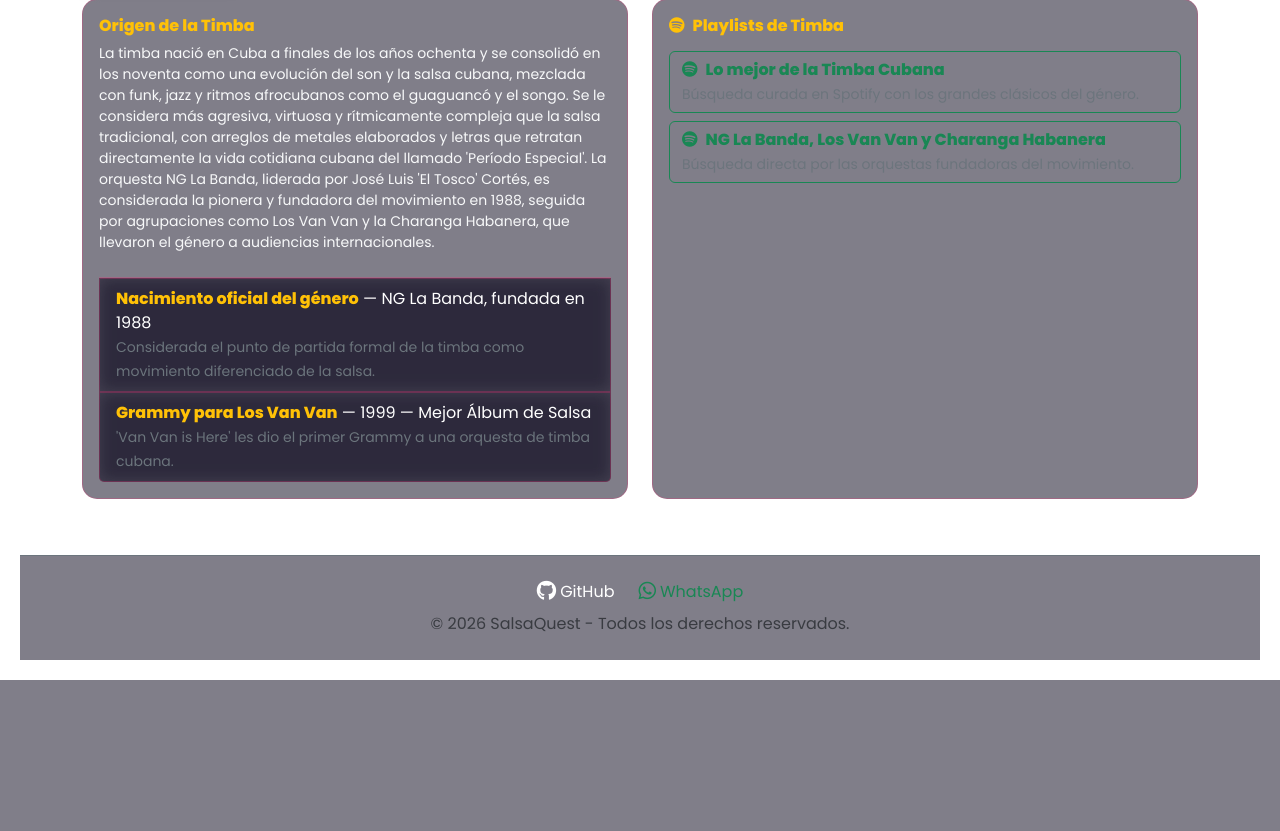
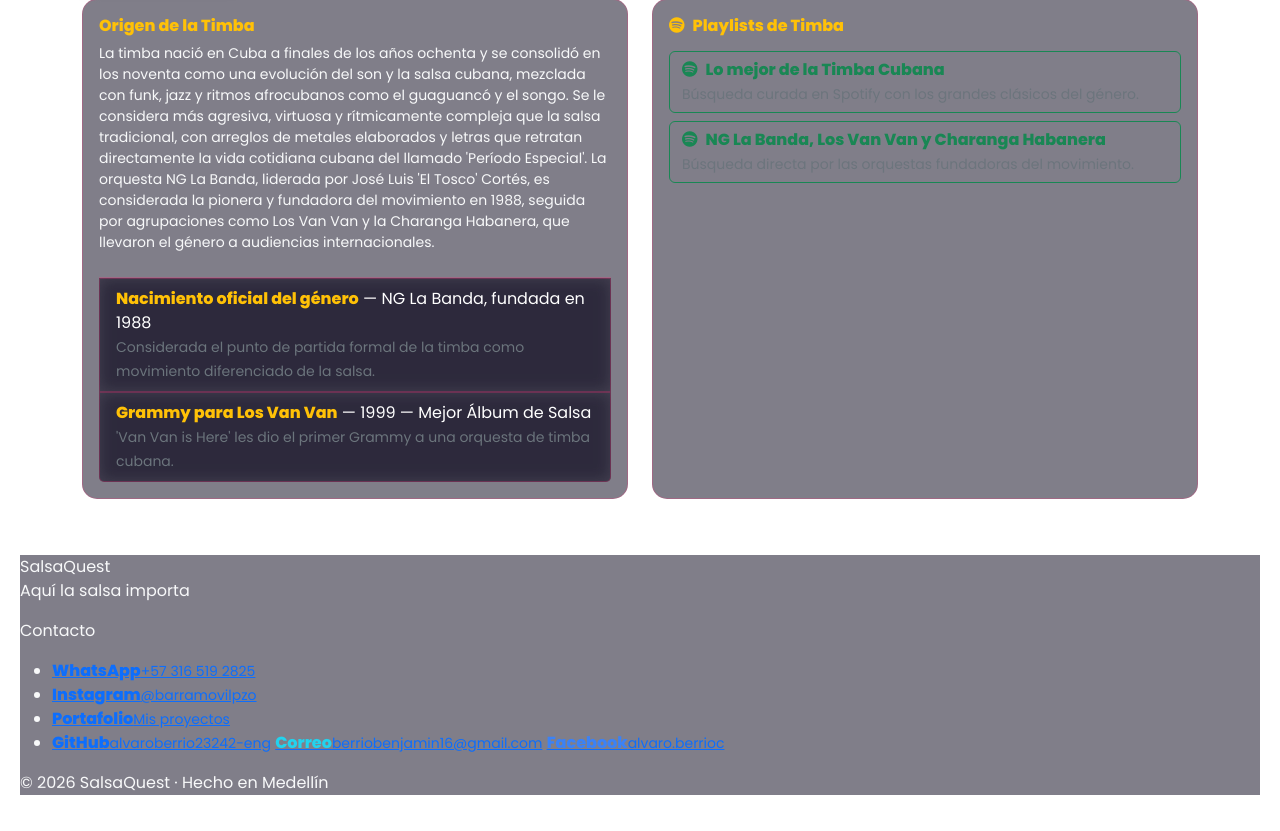
Before and after one commit to alvaroberrio23242-eng/salsaquest, a Flask app: page /artistas in a window 1280 px wide. Shown: the part 1158-1989 px from the top of the page. Before the commit the page ends 1838 px from the top, so only its background shows below. Run offline with Flask 3, Linux system fonts and the light colour scheme; data comes from the database, SQL or seed files in the repository.

Commit message:
feat(footer): agrega contacto por correo y Facebook

```diff
--- a/app/templates/base.html
+++ b/app/templates/base.html
@@ -9,13 +9,13 @@
     <!-- Open Graph -->
     <meta property="og:type" content="website">
     <meta property="og:site_name" content="SalsaQuest">
-    <meta property="og:title" content="{% block og_title %}SalsaQuest — Donde la salsa importa{% endblock %}">
+    <meta property="og:title" content="{% block og_title %}SalsaQuest — Aqu&iacute; la salsa importa{% endblock %}">
     <meta property="og:description" content="{% block og_description %}El museo interactivo de la cultura salsera. Historia, artistas, música y trivia.{% endblock %}">
     <meta property="og:image" content="{% block og_image %}{{ url_for('static', filename='img/cuba-flag.jpg', _external=True) }}{% endblock %}">
 
     <!-- Twitter Cards -->
     <meta name="twitter:card" content="summary_large_image">
-    <meta name="twitter:title" content="{% block twitter_title %}SalsaQuest — Donde la salsa importa{% endblock %}">
+    <meta name="twitter:title" content="{% block twitter_title %}SalsaQuest — Aqu&iacute; la salsa importa{% endblock %}">
     <meta name="twitter:description" content="{% block twitter_description %}El museo interactivo de la cultura salsera. Historia, artistas, música y trivia.{% endblock %}">
 
     <!-- Bootstrap 5 CSS -->
@@ -24,7 +24,7 @@
     <link rel="stylesheet" href="https://cdnjs.cloudflare.com/ajax/libs/font-awesome/6.4.0/css/all.min.css">
     <!-- Custom CSS (v=20260918 para cache-busting) -->
     <link rel="stylesheet" href="{{ url_for('static', filename='css/style.css') }}?v=20260918">
-    <link rel="stylesheet" href="{{ url_for('static', filename='css/fase1-diseno.css') }}?v=20260918">
+    <link rel="stylesheet" href="{{ url_for('static', filename='css/fase1-diseno.css') }}?v=20261017">
     <!-- Leaflet (mapa interactivo) -->
     <link rel="stylesheet" href="https://cdnjs.cloudflare.com/ajax/libs/leaflet/1.9.4/leaflet.min.css">
 
@@ -159,17 +159,27 @@
     </main>
 
     <!-- PIE DE PÁGINA -->
-    <footer class="footer-glass text-white text-center py-4 mt-5 border-top border-secondary">
-        <div class="d-flex justify-content-center gap-4 mb-2">
-            <a href="https://github.com/alvaroberrio23242-eng" target="_blank" class="text-white text-decoration-none">
-                <i class="fa-brands fa-github fa-lg me-1"></i>GitHub
-            </a>
-            <a href="https://wa.me/573165192825" target="_blank" class="text-success text-decoration-none">
-                <i class="fa-brands fa-whatsapp fa-lg me-1"></i>WhatsApp
-            </a>
+    <footer class="footer-glass site-footer" id="contacto">
+    <div class="sf-inner">
+        <div class="sf-brand">
+            <span class="sf-logo">Salsa<span>Quest</span></span>
+            <p>Aqu&iacute; la salsa importa</p>
         </div>
-        <p class="mb-0 text-muted">&copy; 2026 SalsaQuest - Todos los derechos reservados.</p>
-    </footer>
+        <div class="sf-contact">
+            <p class="sf-title">Contacto</p>
+            <ul class="sf-links">
+                <li><a class="sf-btn sf-wa" href="https://wa.me/573165192825?text=Hola%2C%20vi%20SalsaQuest" target="_blank" rel="noopener noreferrer"><b>WhatsApp</b><small>+57 316 519 2825</small></a></li>
+                <li><a class="sf-btn sf-ig" href="https://instagram.com/barramovilpzo" target="_blank" rel="noopener noreferrer"><b>Instagram</b><small>@barramovilpzo</small></a></li>
+                <li><a class="sf-btn sf-pf" href="https://portfolio-hub-90zb.onrender.com/" target="_blank" rel="noopener noreferrer"><b>Portafolio</b><small>Mis proyectos</small></a></li>
+                <li><a class="sf-btn sf-gh" href="https://github.com/alvaroberrio23242-eng" target="_blank" rel="noopener noreferrer"><b>GitHub</b><small>alvaroberrio23242-eng</small></a>
+<a data-contact="email" class="sf-btn sf-gh" href="mailto:berriobenjamin16@gmail.com" rel="noopener noreferrer"><b>Correo</b><small>berriobenjamin16@gmail.com</small></a>
+<a data-contact="facebook" class="sf-btn sf-gh" href="https://www.facebook.com/alvaro.berrioc" target="_blank" rel="noopener noreferrer"><b>Facebook</b><small>alvaro.berrioc</small></a>
+<style>a[data-contact="email"]{border-color:#22d3ee!important}a[data-contact="email"]>:first-child{color:#22d3ee!important}a[data-contact="facebook"]{border-color:#3b82f6!important}a[data-contact="facebook"]>:first-child{color:#3b82f6!important}a[data-contact="email"] span,a[data-contact="email"] small{overflow-wrap:anywhere}</style></li>
+            </ul>
+        </div>
+    </div>
+    <p class="sf-legal">&copy; 2026 SalsaQuest &middot; Hecho en Medell&iacute;n</p>
+</footer>
 
     <!-- MODAL EMERGENTE DE REGISTRO / CAPTURA LEAD -->
     <div class="modal fade" id="modalRegistroLead" tabindex="-1" aria-labelledby="modalLeadLabel" aria-hidden="true">
```
